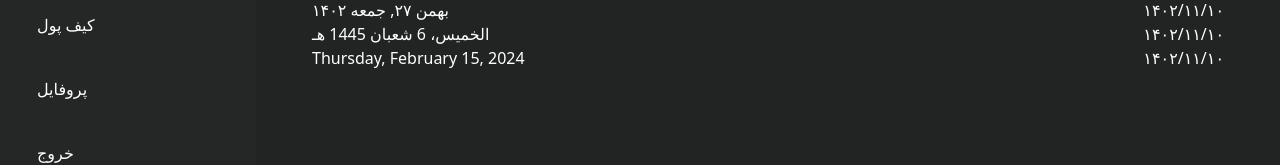
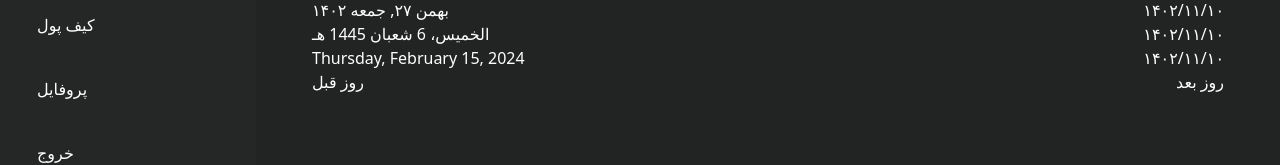
Before and after one commit to babaeiFateme/calendar, a React (Create React App) app: page / in a window 1280 px wide. Shown: the part 260-425 px from the top of the page. Built offline with nearby package versions, Linux system fonts and the light colour scheme; the HTML template or start-up script is replaced by a standard one.

Commit message:
feat: add component button

```diff
--- a/src/components/common/Button/Button.tsx
+++ b/src/components/common/Button/Button.tsx
@@ -1,7 +1,12 @@
-import React from "react";
+import React, { ReactNode } from "react";
 
-const Button = () => {
-    return <div>Button</div>;
+type ButtonProps = {
+    children: ReactNode;
+    onClick?: () => void;
+};
+
+const Button: React.FC<ButtonProps> = ({ children, onClick }) => {
+    return <button onClick={onClick}>{children}</button>;
 };
 
 export default Button;
--- a/src/components/common/Calendar/Calendar.tsx
+++ b/src/components/common/Calendar/Calendar.tsx
@@ -1,34 +1,51 @@
-import React from 'react'
+import React from 'react';
 import getPersianDate from '../../../core/utils/persianDate';
 import { getHijriDayOfMonth } from '../../../core/utils/hijriMonths';
 import { getEnglishDate } from '../../../core/utils/englishMonths';
+import Button from '../Button/Button';
+
+const Calendar = () => {
 
 
-const Calendar = () => {
+
+
   const strDate = getPersianDate();
   const hijriDayOfMonth = getHijriDayOfMonth();
   const englishDate = getEnglishDate();
+
+  const nextDateHandler = () => {
+    console.log("next");
+  };
+  const prevDateHandler = () => {
+    console.log("prev");
+  };
+
   return (
     <ul>
       <li className='flex justify-between'>
-       <div>{strDate}</div>
-       <div> ۱۴۰۲/۱۱/۱۰</div>
+        <div>{strDate}</div>
+        <div> ۱۴۰۲/۱۱/۱۰</div>
       </li>
 
       <li className='flex justify-between'>
-       <div> {hijriDayOfMonth}</div>
-       <div> ۱۴۰۲/۱۱/۱۰</div>
+        <div> {hijriDayOfMonth}</div>
+        <div> ۱۴۰۲/۱۱/۱۰</div>
       </li>
 
       <li className='flex justify-between'>
-        <div>
-
-        {englishDate}
-        </div>
+        <div>{englishDate}</div>
         <div> ۱۴۰۲/۱۱/۱۰</div>
       </li>
+      <li className='flex w-full gap-2 flex-wrap justify-between items-center'>
+        <Button onClick={prevDateHandler}>
+          روز قبل
+        </Button>
+        <Button onClick={nextDateHandler}>
+          روز بعد
+        </Button>
+      </li>
     </ul>
-  )
-}
+  );
+};
 
-export default Calendar
+export default Calendar;
--- a/src/core/utils/englishMonths.ts
+++ b/src/core/utils/englishMonths.ts
@@ -2,6 +2,5 @@ export function getEnglishDate() {
     const currentDate = new Date();
     const options: Intl.DateTimeFormatOptions = { weekday: 'long', month: 'long', day: 'numeric', year: 'numeric', timeZone: 'UTC' };
     const getEnglishDate = currentDate.toLocaleDateString('en-US', options);
-
     return getEnglishDate;
 }
--- a/src/core/utils/hijriMonths.ts
+++ b/src/core/utils/hijriMonths.ts
@@ -1,10 +1,7 @@
 
 export function getHijriDayOfMonth() {
     const currentDate = new Date();
-
     const options: Intl.DateTimeFormatOptions = { weekday: 'long', month: 'long', day: 'numeric', year: 'numeric', timeZone: 'UTC' };
-
     const hijriDayOfMonth = currentDate.toLocaleDateString('ar-u-ca-islamic', options);
-
     return hijriDayOfMonth;
 }
--- a/src/core/utils/persianDate.ts
+++ b/src/core/utils/persianDate.ts
@@ -4,5 +4,4 @@ const getPersianDate = (): string => {
     const persianDate = currentDate.toLocaleDateString('fa-IR', options);
     return persianDate
 }
-
 export default getPersianDate
```
